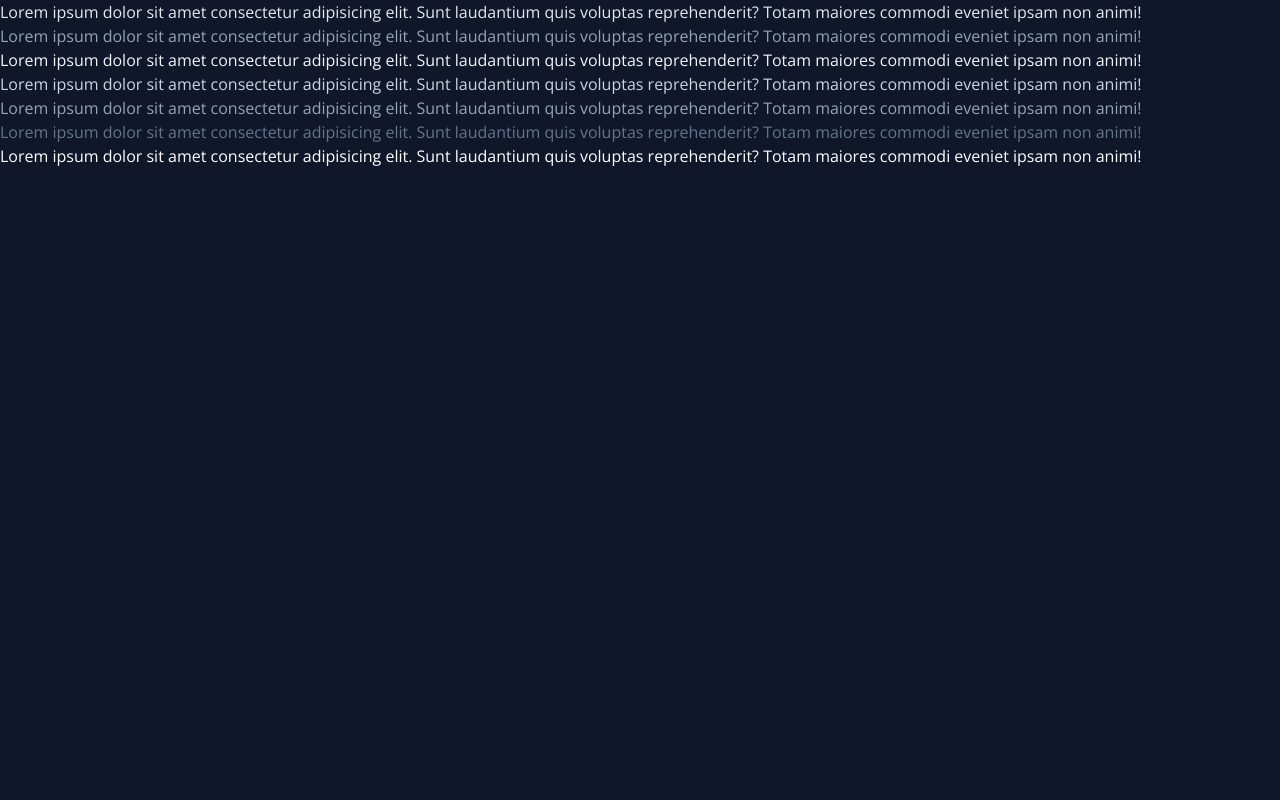
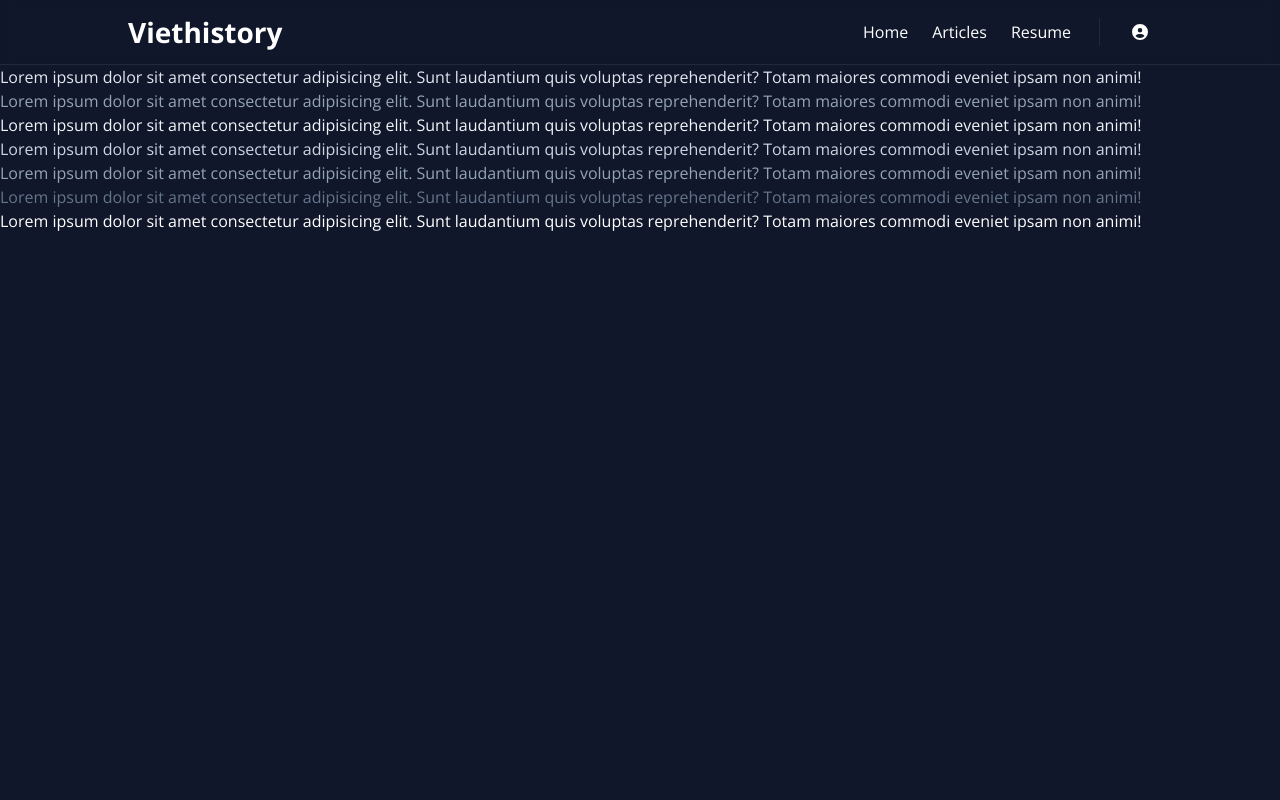
Before and after one commit to nguyenthienanz2510/viethistory-client, a Next.js app: page / in a window 1280 px wide. Shown: the top 800 px of the page. Built offline with nearby package versions, Linux system fonts and the light colour scheme.

Commit message:
+add: main layout

```diff
--- a/app/(user)/layout.tsx
+++ b/app/(user)/layout.tsx
@@ -1,5 +1,7 @@
 import '@/assets/style/globals.css'
 import '@/assets/style/index.scss'
+import Footer from '@/components/user/Footer'
+import Header from '@/components/user/Header'
 import type { Metadata } from 'next'
 
 export const metadata: Metadata = {
@@ -14,7 +16,11 @@ export default function RootLayout({
 }) {
   return (
     <html lang="en">
-      <body>{children}</body>
+      <body>
+        <Header />
+        {children}
+        <Footer />
+        </body>
     </html>
   )
 }
--- a/app/(user)/page.tsx
+++ b/app/(user)/page.tsx
@@ -2,7 +2,7 @@
 
 export default function Home() {
   return (
-    <main>
+    <main className="min-h-[2000px]">
       <h1 className="text-color-text-primary">Lorem ipsum dolor sit amet consectetur adipisicing elit. Sunt laudantium quis voluptas reprehenderit? Totam maiores commodi eveniet ipsam non animi!</h1>
       <h1 className="text-color-text-default">Lorem ipsum dolor sit amet consectetur adipisicing elit. Sunt laudantium quis voluptas reprehenderit? Totam maiores commodi eveniet ipsam non animi!</h1>
       <h1 className="text-slate-100">Lorem ipsum dolor sit amet consectetur adipisicing elit. Sunt laudantium quis voluptas reprehenderit? Totam maiores commodi eveniet ipsam non animi!</h1>
--- a/assets/style/scss/_global.scss
+++ b/assets/style/scss/_global.scss
@@ -10,6 +10,7 @@ body {
   font-size: 16px;
   font-weight: 400;
   background: $color-bg-default;
+  color: $color-text-default;
 }
 
 ::selection {
@@ -28,11 +29,29 @@ body {
 
 a {
   transition: all 0.3s;
-  &:hover {
-    color: $color-primary !important;
+  &:hover,
+  &.active {
+    color: $color-primary;
   }
 }
 
 input[type='checkbox'] {
   accent-color: $color-primary;
 }
+
+.customScrollbar::-webkit-scrollbar,
+body::-webkit-scrollbar {
+  height: 0.5rem;
+  width: 0.5rem;
+}
+
+.customScrollbar::-webkit-scrollbar-thumb,
+body::-webkit-scrollbar-thumb {
+  background-color: rgb(71 85 105/1);
+  border-radius: 0.25rem;
+}
+
+.customScrollbar::-webkit-scrollbar-track,
+body::-webkit-scrollbar-track {
+  background-color: transparent;
+}
--- /dev/null
+++ b/components/user/Footer/Footer.tsx
@@ -0,0 +1,15 @@
+import React from 'react'
+
+type Props = {}
+
+function Footer({}: Props) {
+  return (
+    <footer className='border-t border-slate-800'>
+      <div className='container flex h-16 items-center'>
+          <p className='text-center w-full text-14'>Copyright &copy; 2023 Andree Nguyen</p>
+      </div>
+    </footer>
+  )
+}
+
+export default Footer
--- /dev/null
+++ b/components/user/Footer/index.ts
@@ -0,0 +1,3 @@
+import Footer from './Footer'
+
+export default Footer
--- /dev/null
+++ b/components/user/Header/Header.tsx
@@ -0,0 +1,43 @@
+import Link from 'next/link'
+import React from 'react'
+import { FontAwesomeIcon } from '@fortawesome/react-fontawesome'
+import { faCircleUser } from '@fortawesome/free-solid-svg-icons'
+
+type Props = {}
+
+function Header({}: Props) {
+  return (
+    <header className='border-b border-slate-800 supports-backdrop-blur:bg-white/60 z-100 sticky top-0 w-full flex-none border-slate-50/[0.06] bg-transparent text-color-white backdrop-blur transition-colors duration-500 lg:z-50 lg:border-b'>
+      <div className='container flex h-16 items-center justify-between'>
+        <div>
+          <Link href={'/'}>
+            <span className='text-28 font-bold'>Viethistory</span>
+          </Link>
+        </div>
+        <div className='flex items-center'>
+          <nav>
+            <ul className='flex'>
+              <li className='ml-6'>
+                <Link href={'/'}>Home</Link>
+              </li>
+              <li className='ml-6'>
+                <Link href={'/articles'}>Articles</Link>
+              </li>
+              <li className='ml-6'>
+                <Link href={'/resume'}>Resume</Link>
+              </li>
+            </ul>
+          </nav>
+          <div className='flex'>
+            <div className='ml-7 h-7 w-[1px] bg-slate-800' />
+            <button className='ml-7 transition-all hover:text-color-primary'>
+              <FontAwesomeIcon icon={faCircleUser} width={24} height={24} />
+            </button>
+          </div>
+        </div>
+      </div>
+    </header>
+  )
+}
+
+export default Header
--- /dev/null
+++ b/components/user/Header/index.ts
@@ -0,0 +1,3 @@
+import Header from './Header'
+
+export default Header
--- a/tailwind.config.js
+++ b/tailwind.config.js
@@ -13,7 +13,7 @@ module.exports = {
         sm: '640px',
         md: '768px',
         lg: '1024px',
-        xl: '1356px'
+        xl: '1440px'
       },
       padding: {
         DEFAULT: '12px',
```
